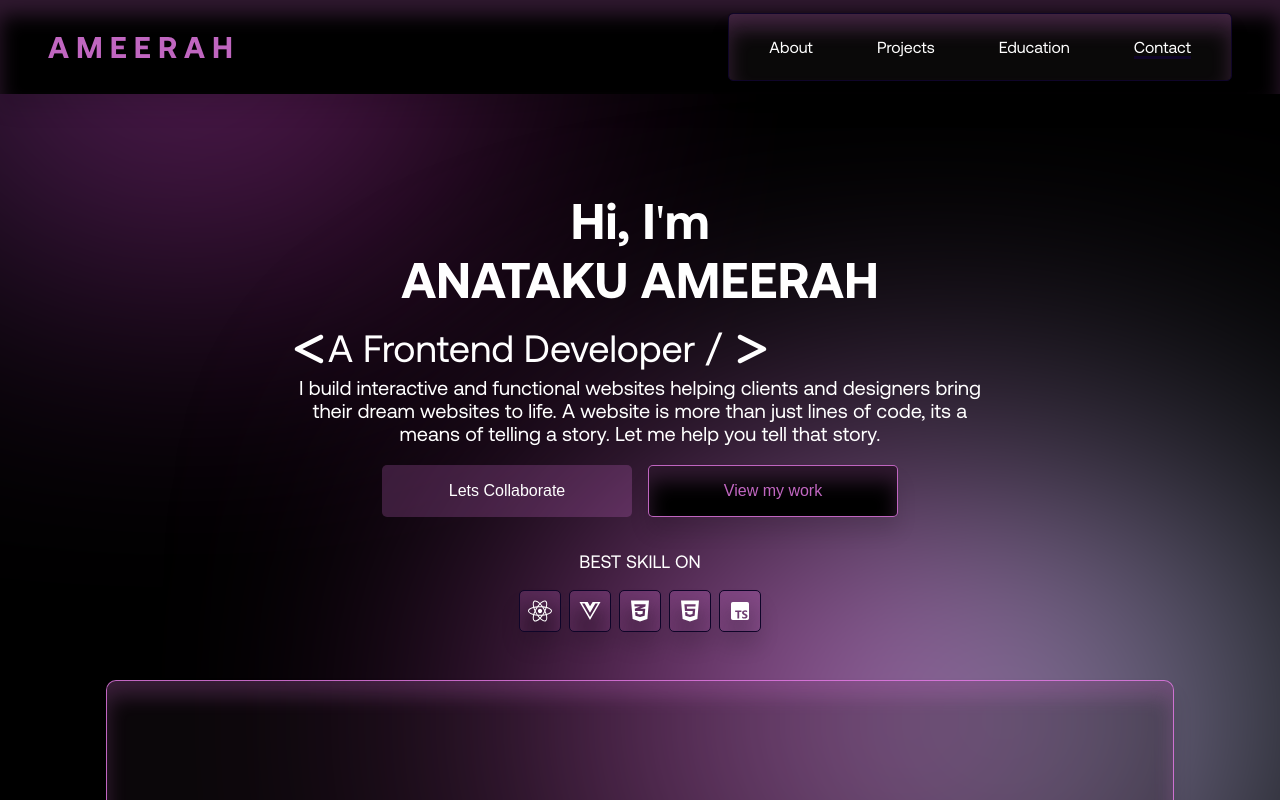
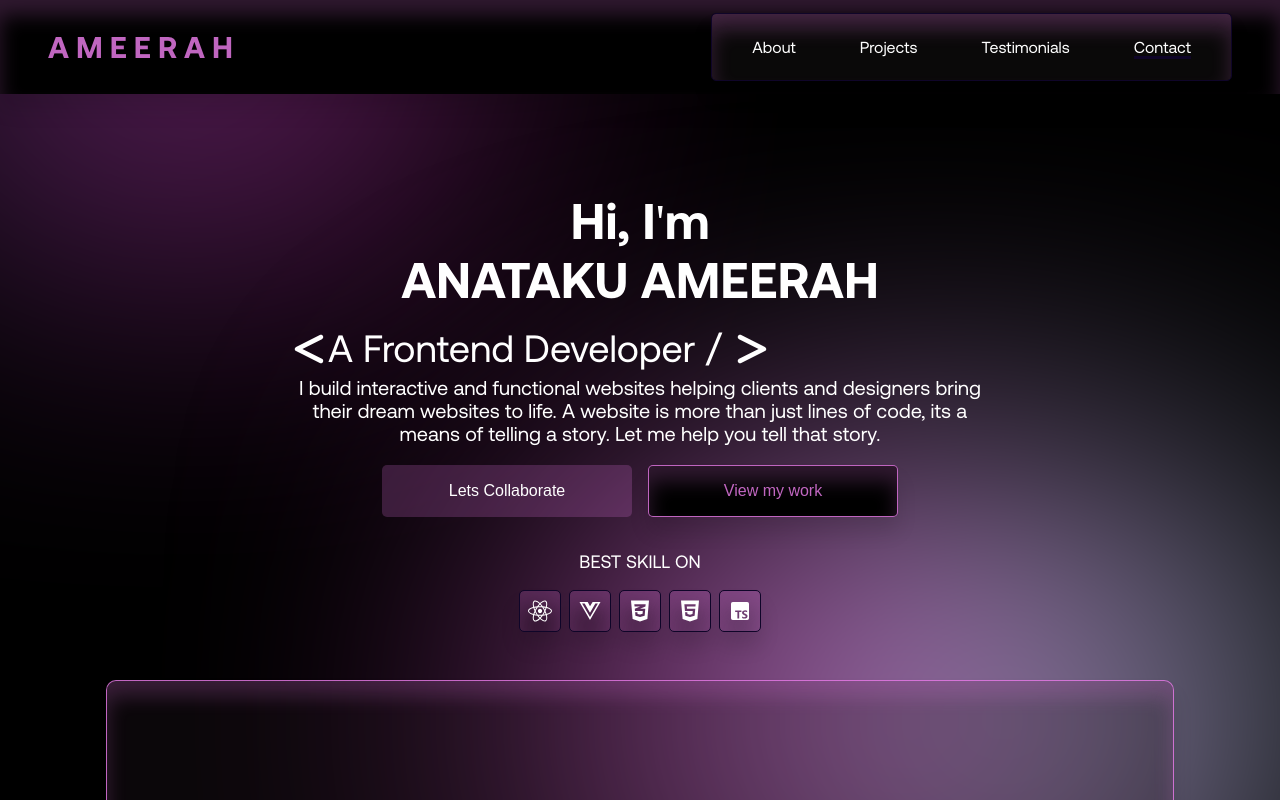
Before and after one commit to AnatakuAmeerah/PORTFOLIO-WEBSITE, a React (Vite) app: page / in a window 1280 px wide. Shown: the top 800 px of the page. Built offline with nearby package versions, Linux system fonts and the light colour scheme.

Commit message:
testimonial edit

```diff
--- a/src/App.jsx
+++ b/src/App.jsx
@@ -256,7 +256,10 @@ function App() {
           </div>
         </section>
         {/* Reviews */}
+        <section id='education' className='education'>
           <ReviewsSection />
+        </section>
+
         {/* Contact */}
         <section id='contact' className='contact'>
           <h1 className='project-head'>LETS CONNECT</h1>
@@ -266,7 +269,7 @@ function App() {
         </section>
 
       </section>
-        <Footer/>
+      <Footer />
 
     </>
   )
--- a/src/Components/navBar/Navbar.jsx
+++ b/src/Components/navBar/Navbar.jsx
@@ -95,7 +95,7 @@ function Navbar() {
                                 duration={500}
                                 className={activeSection === "education" ? "active" : ""}
                             >
-                                Education
+                                Testimonials
                             </Link>
                         </li>
                         <li>
```
Lines whose indentation alone changed are shown as unchanged.
